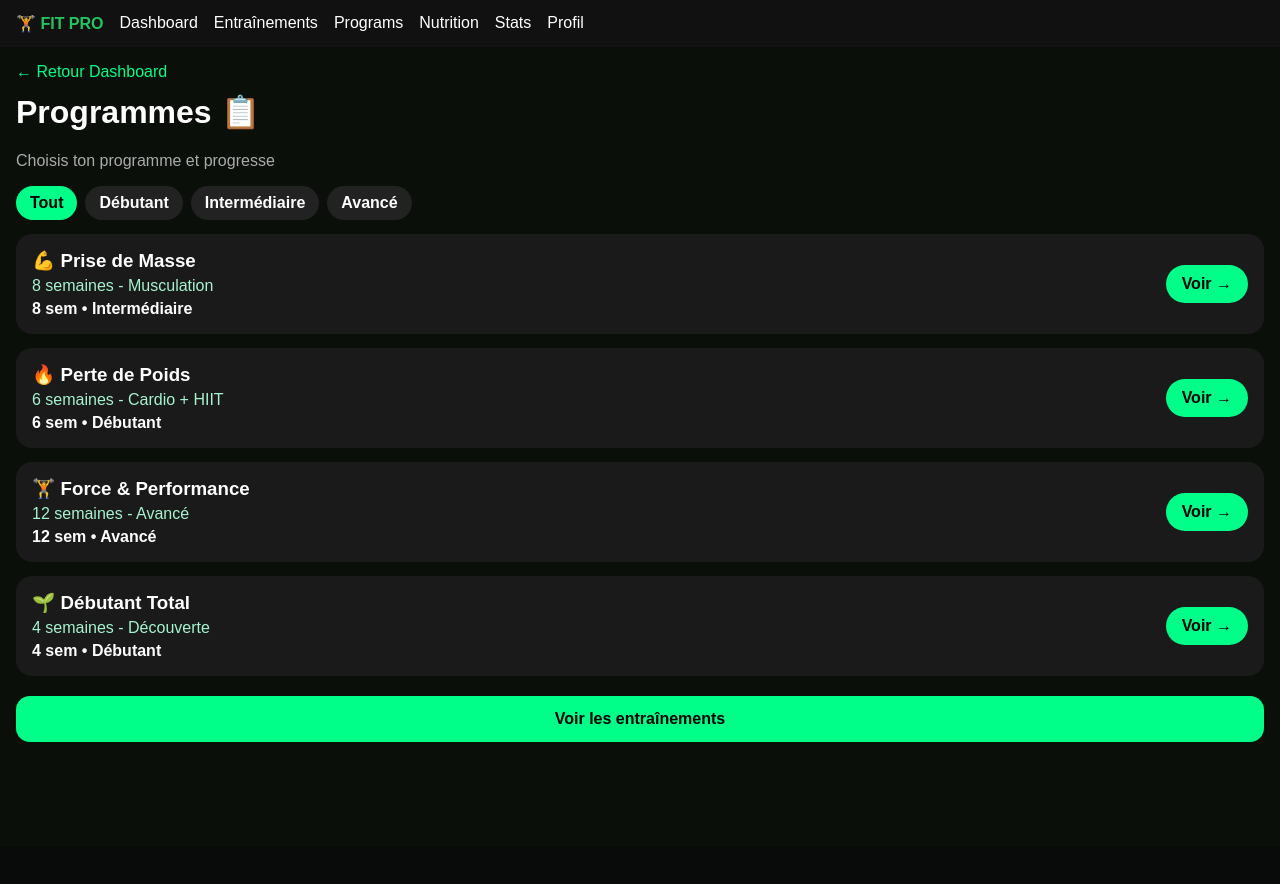
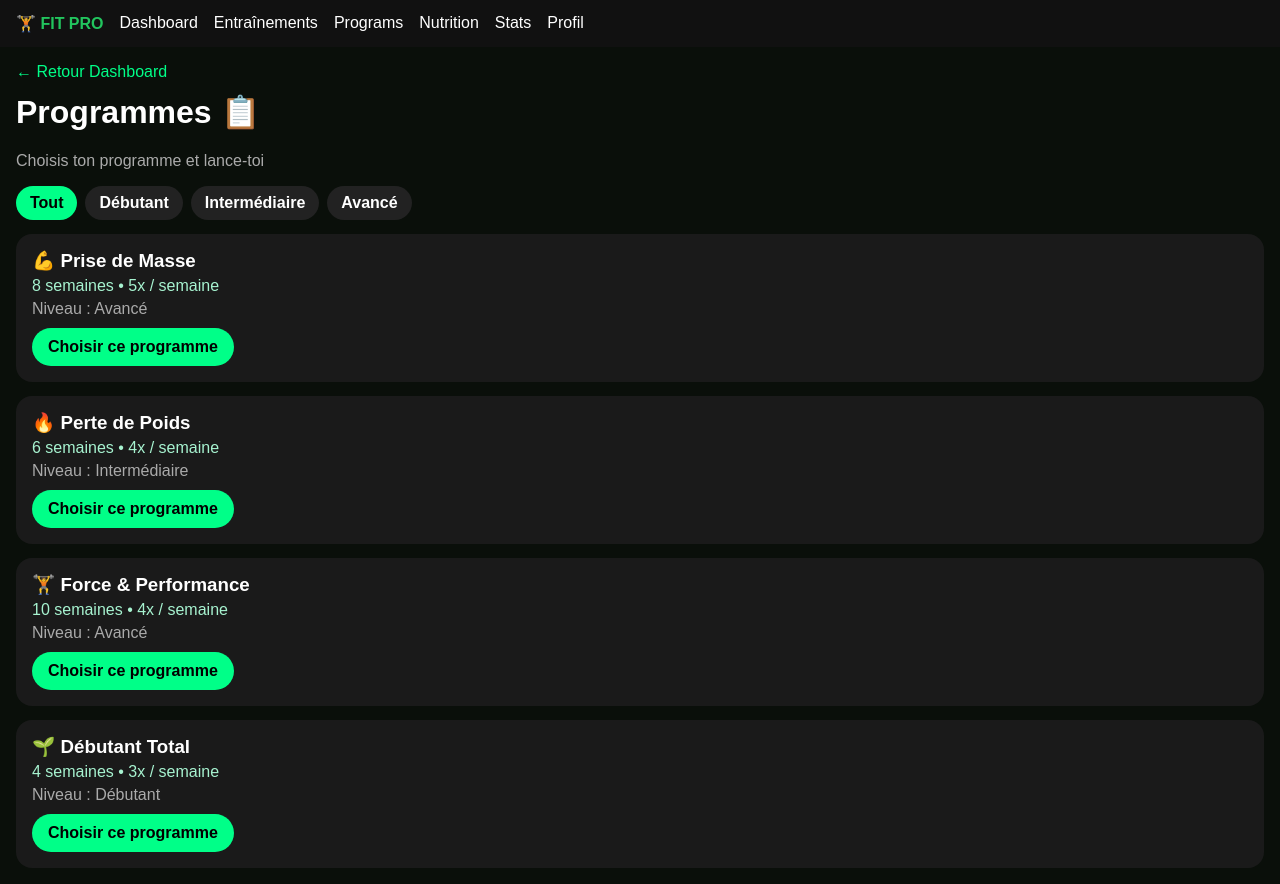
Before and after one commit to actionsdiallo-lgtm/fit-pro, a Next.js app: page /programs in a window 1280 px wide. Before the commit the page ends 847 px from the top, so only its background shows below. Built offline with nearby package versions, Linux system fonts and the light colour scheme.

Commit message:
Refactor ProgramsPage with active state and updates

```diff
--- a/src/app/programs/page.tsx
+++ b/src/app/programs/page.tsx
@@ -4,18 +4,19 @@ import { useState } from "react";
 
 export default function ProgramsPage() {
   const [filter, setFilter] = useState("Tout");
+  const [active, setActive] = useState<number | null>(null);
   const programs = [
-    { title: "Prise de Masse", desc: "8 semaines - Musculation", level: "Intermédiaire", emoji: "💪", weeks: "8 sem" },
-    { title: "Perte de Poids", desc: "6 semaines - Cardio + HIIT", level: "Débutant", emoji: "🔥", weeks: "6 sem" },
-    { title: "Force & Performance", desc: "12 semaines - Avancé", level: "Avancé", emoji: "🏋️", weeks: "12 sem" },
-    { title: "Débutant Total", desc: "4 semaines - Découverte", level: "Débutant", emoji: "🌱", weeks: "4 sem" },
+    { title: "Prise de Masse", desc: "8 semaines • 5x / semaine", level: "Avancé", emoji: "💪" },
+    { title: "Perte de Poids", desc: "6 semaines • 4x / semaine", level: "Intermédiaire", emoji: "🔥" },
+    { title: "Force & Performance", desc: "10 semaines • 4x / semaine", level: "Avancé", emoji: "🏋️" },
+    { title: "Débutant Total", desc: "4 semaines • 3x / semaine", level: "Débutant", emoji: "🌱" },
   ];
   const filtered = filter === "Tout" ? programs : programs.filter(p => p.level === filter);
   return (
     <div style={{ padding: 16, backgroundColor: "#0A0F0A", minHeight: "100vh", color: "white" }}>
       <Link href="/dashboard" style={{ color: "#00FF88", textDecoration: "none" }}>← Retour Dashboard</Link>
       <h1 style={{ marginTop: 12 }}>Programmes 📋</h1>
-      <p style={{ color: "#AAA" }}>Choisis ton programme et progresse</p>
+      <p style={{ color: "#AAA" }}>Choisis ton programme et lance-toi</p>
 
       <div style={{ display: "flex", gap: 8, marginTop: 12, flexWrap: "wrap" }}>
         {["Tout", "Débutant", "Intermédiaire", "Avancé"].map(f => (
@@ -24,17 +25,13 @@ export default function ProgramsPage() {
       </div>
 
       {filtered.map((p, i) => (
-        <div key={i} style={{ marginTop: 14, padding: 16, backgroundColor: "#1A1A1A", borderRadius: 16, display: "flex", justifyContent: "space-between", alignItems: "center" }}>
-          <div>
-            <h3 style={{ margin: 0 }}>{p.emoji} {p.title}</h3>
-            <p style={{ color: "#A7F3D0", margin: "5px 0" }}>{p.desc}</p>
-            <b>{p.weeks} • {p.level}</b>
-          </div>
-          <Link href="/workouts" style={{ backgroundColor: "#00FF88", color: "black", padding: "10px 16px", borderRadius: 20, fontWeight: "bold", textDecoration: "none" }}>Voir →</Link>
+        <div key={i} style={{ marginTop: 14, padding: 16, backgroundColor: active === i ? "#0F3D24" : "#1A1A1A", borderRadius: 16 }}>
+          <h3 style={{ margin: 0 }}>{p.emoji} {p.title} {active === i ? "✅" : ""}</h3>
+          <p style={{ color: "#A7F3D0", margin: "5px 0" }}>{p.desc}</p>
+          <p style={{ margin: "0 0 10px", color: "#AAA" }}>Niveau : {p.level}</p>
+          <button onClick={() => setActive(active === i ? null : i)} style={{ backgroundColor: active === i ? "#888" : "#00FF88", color: active === i ? "white" : "black", padding: "10px 16px", borderRadius: 20, fontWeight: "bold", border: "none" }}>{active === i ? "Programme actif - Annuler" : "Choisir ce programme"}</button>
         </div>
       ))}
-
-      <Link href="/workouts" style={{ display: "block", textAlign: "center", marginTop: 20, backgroundColor: "#00FF88", color: "black", padding: 14, borderRadius: 14, fontWeight: "bold", textDecoration: "none" }}>Voir les entraînements</Link>
     </div>
   );
-                       }
+          }
```
